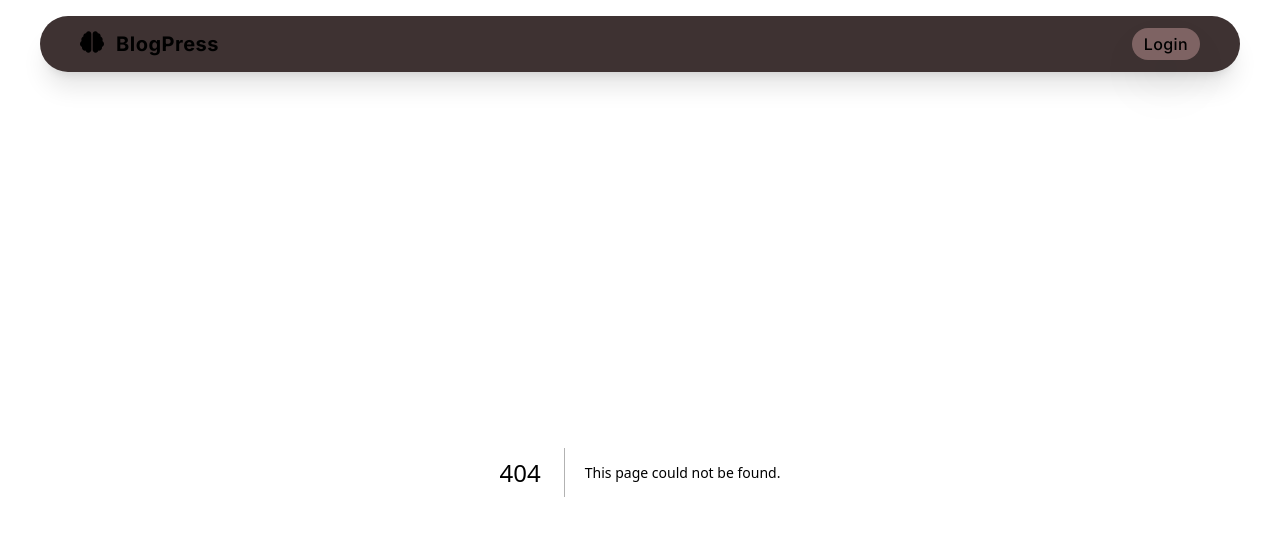
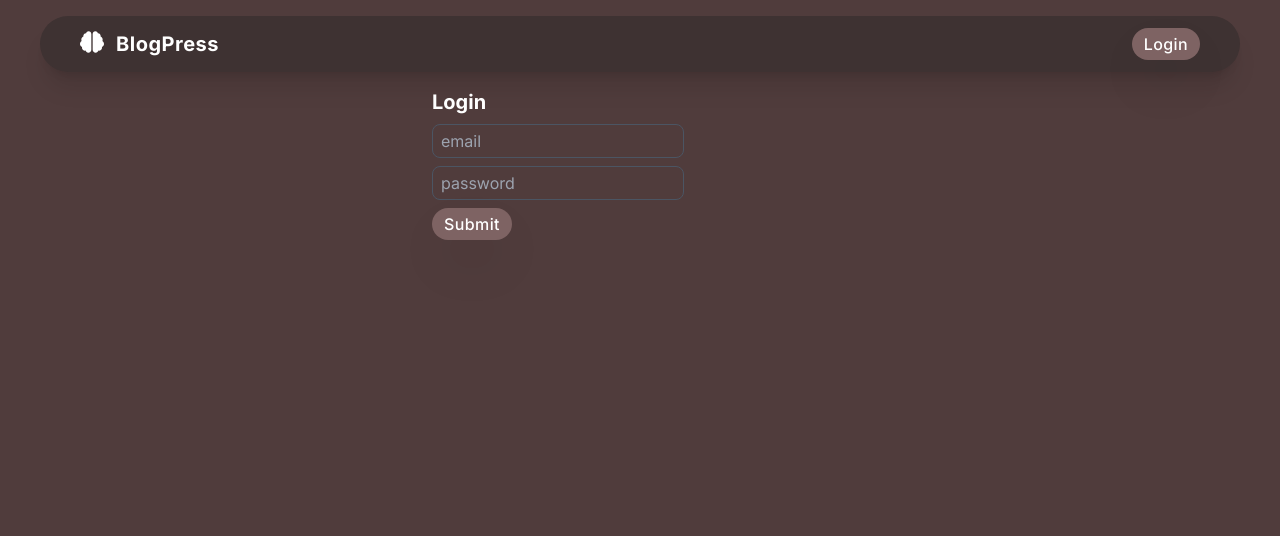
Before and after one commit to kshi7ijcx/blogpress, a Next.js app: page /login in a window 1280 px wide. Before the commit this address had no page. Shown: the top 536 px of the page. Built offline with nearby package versions, Linux system fonts and the light colour scheme.

Commit message:
login frontend created

```diff
--- a/app/components/Button.jsx
+++ b/app/components/Button.jsx
@@ -1,6 +1,6 @@
 const Button = (props) => {
   return (
-    <div className="bg-[#7E6363] hover:bg-[#A87C7C] px-3 py-1 rounded-full shadow-2xl hover:-translate-y-0.5 tracking-wide font-medium">{props.value}</div>
+    <div className="bg-[#7E6363] hover:bg-[#A87C7C] px-3 py-1 rounded-full shadow-2xl hover:-translate-y-0.5 tracking-wide font-medium max-w-fit">{props.value}</div>
   )
 }
 export default Button
--- a/app/components/Navbar.jsx
+++ b/app/components/Navbar.jsx
@@ -25,7 +25,7 @@ const Navbar = () => {
             </Link>
           ) : (
             <div className="flex gap-3">
-              <Link href="/api/login">
+              <Link href="/login">
                 <Button value="Login" />
               </Link>
             </div>
--- /dev/null
+++ b/app/login/page.jsx
@@ -0,0 +1,27 @@
+"use client";
+import { useState } from "react";
+import Button from "../components/Button";
+
+const Login = () => {
+  const [email, setemail] = useState("");
+  const [password, setPassword] = useState("");
+  return (
+    <form className="w-full flex justify-center">
+      <div className="flex-col max-w-md p-4 space-y-2 items-center">
+        <h1 className="font-bold text-xl">Login</h1>
+        <input
+          placeholder="email"
+          type="text"
+          className="text-white bg-transparent border border-gray-600 rounded-lg px-2 py-1"
+        />
+        <input
+          placeholder="password"
+          type="password"
+          className="text-white bg-transparent border border-gray-600 rounded-lg px-2 py-1"
+        />
+        <Button value="Submit" />
+      </div>
+    </form>
+  );
+};
+export default Login;
```
